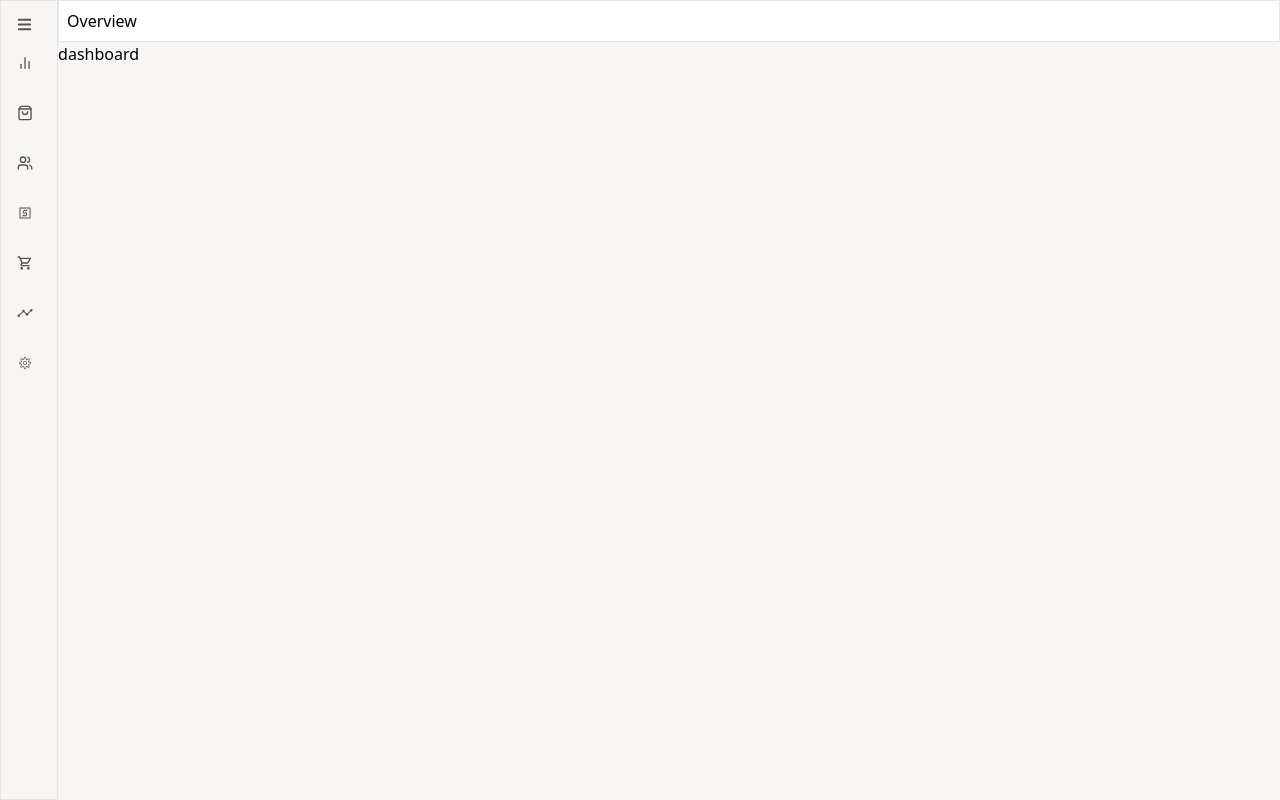
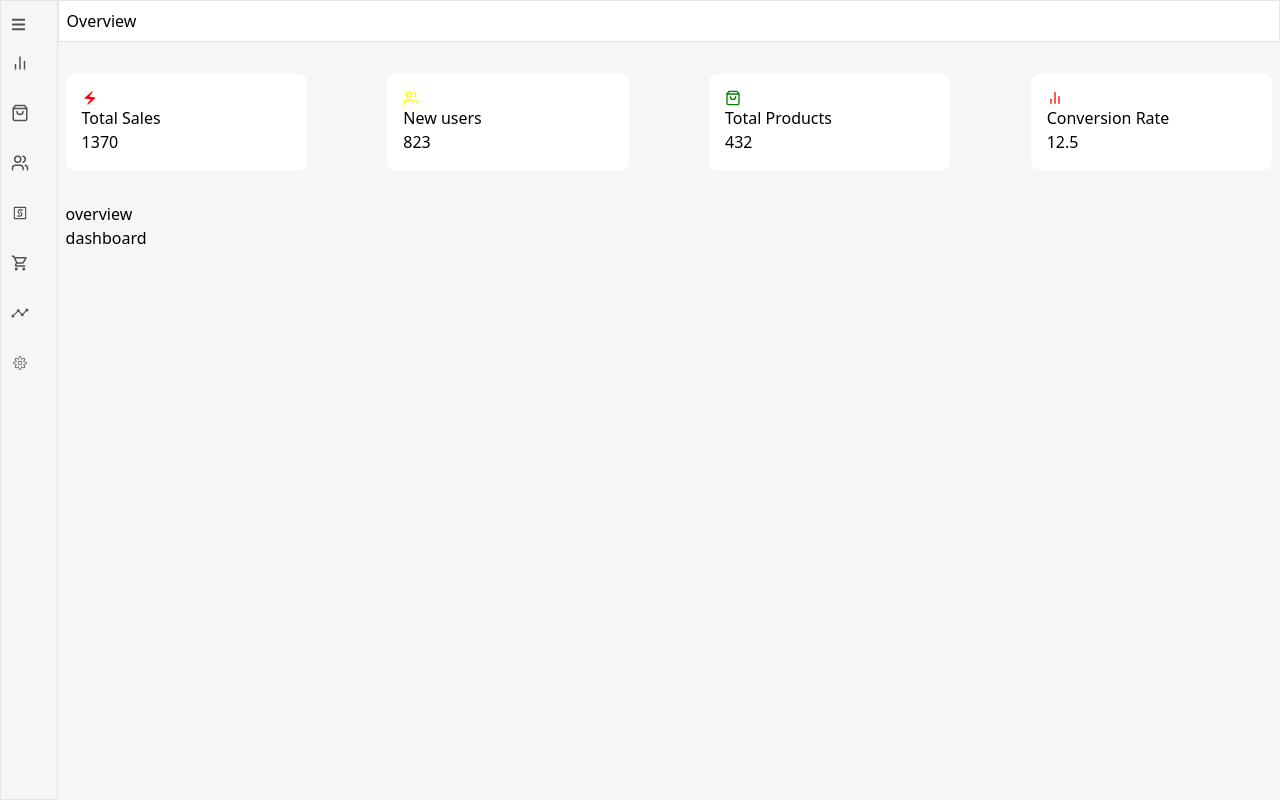
Before and after one commit to AdebestAA/admin-dashboard, a Next.js app: page / in a window 1280 px wide. Built offline with nearby package versions, Linux system fonts and the light colour scheme.

Commit message:
overview stats

```diff
--- a/src/app/page.tsx
+++ b/src/app/page.tsx
@@ -1,15 +1,68 @@
+"use client"
 import BarChat from "@/components/BarChat";
 import PieChart from "@/components/PieChart";
 import { SideBar } from "@/components/SideBar";
 import { SimpleChart } from "@/components/SimpleChart";
+import { OverViewStats } from "@/utils/OverviewStats";
+import { usePathname } from "next/navigation";
+import { useLayoutEffect, useRef, useState } from "react";
+import gsap from "gsap";
 
 
 
 export default function Home() {
+  const [valueCount,setValueCount] = useState<number>(0)
+  const cardRef = useRef<(HTMLDivElement | null)[]>([])
 
+
+
+  const handleMouseEnter = (index:number)=>{
+
+    gsap.to(cardRef.current[index],{
+      y:-9,
+      duration:0.2,
+      ease:"power2.out"
+    })
+
+  }
+  const handleMouseLeave = (index:number)=>{
+
+    gsap.to(cardRef.current[index],{
+      y:0,
+      duration:0.2,
+      ease:"power2.out"
+    })
+
+  }
+  useLayoutEffect(()=>{
+const intervalId = setInterval(()=>{
+setValueCount(prev => prev + 1)
+},1)
+
+return ()=> clearInterval(intervalId)
+  },[valueCount])
+const pathName = usePathname()
   return (
-    <div className="">
+    <div className="px-2">
+      <section className="my-4 flex flex-wrap justify-between gap-y-6 py-4 gap-x-2">
+        {OverViewStats.map((item,index)=>{
+          return (
+            <div key={index} className="bg-white rounded-lg md:max-w-[20%] mdsm:min-w-[200px] w-full p-4 hover:shadow-border hover:shadow-2xl cursor-pointer transition-all"
+            ref={(el) => {
+              cardRef.current[index] = el
+            }}
+            onMouseEnter={()=> handleMouseEnter(index)}
+            onMouseLeave={()=> handleMouseLeave(index)}
+
+            >
+              <aside><item.icon className={index == 1 ? "text-[yellow]" :index == 2 ? "text-[green]" : index == 3 ? "text-[red]" : "text-[red]" }/> <span>{item.name}</span></aside>
+              <h1>{item.value > 50 && valueCount < item.value ? valueCount : item.value}</h1>
+            </div>
+          )
+        })}
+      </section>
     {/* <SideBar/> */}
+    <h1>overview</h1>
     <h1 className="">dashboard</h1>
     </div>
   );
--- a/src/components/SideBar.tsx
+++ b/src/components/SideBar.tsx
@@ -93,7 +93,7 @@ else{
   </div>
 {/* desktop */}
 
-  <div className={`  border-[1px] border-border text-text w-[60px] px-2 min-h-screen hidden mdsm:block`} ref={deskNavRef}>
+  <div className={`  border-[1px] border-border text-text w-[60px] mdsm:px-[2px] px-2 min-h-screen hidden mdsm:block`} ref={deskNavRef}>
 <div>
 <button
 onClick={()=>{
@@ -108,7 +108,7 @@ className='pl-2  mt-4 cursor-pointer'><FaBars size={15}/></button>
 {SideBarMenu.map((item,index)=>{
 
     return (
-        <Link href={item.link} key={item.id} className='hover:bg-hover hover:font-semibold transition flex items-center w-4/5 rounded-lg px-2 h-[50px]  '>
+        <Link href={item.link} key={item.id} className='hover:bg-hover hover:font-semibold transition flex items-center w-4/5 rounded-lg sm px-2 h-[50px]  '>
             <item.icon className={`text-lg font-bold`}/>
             <span className={`transition duration-[0.5s] ml-4  ${showNavText ? "inline opacity-100": "hidden opacity-0"} `}>{item.name}</span>
         </Link>
--- /dev/null
+++ b/src/utils/OverviewStats.ts
@@ -0,0 +1,33 @@
+import { MdOutlineElectricBolt } from "react-icons/md";
+import { LuUsers } from "react-icons/lu";
+import { FiShoppingBag } from "react-icons/fi";
+import { FiBarChart2 } from "react-icons/fi";
+import { overViewStatsType } from "./types";
+
+export const OverViewStats:overViewStatsType[] = [
+       {
+        id:1,
+        name:"Total Sales",
+        value:15364,
+        icon:MdOutlineElectricBolt
+       },
+       {
+        id:2,
+        name:"New users",
+        value:823,
+        icon:LuUsers
+       },
+       {
+        id:2,
+        name:"Total Products",
+        value:432,
+        icon:FiShoppingBag
+
+       },
+       {
+        id:2,
+        name:"Conversion Rate",
+        value:12.5,
+        icon:FiBarChart2
+       },
+]
```
Also changed, not shown: src/utils/types.ts (+8 -0 lines).
